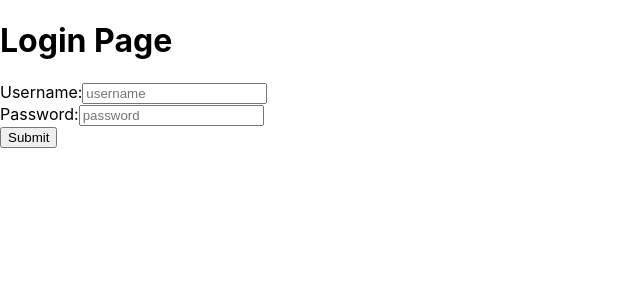
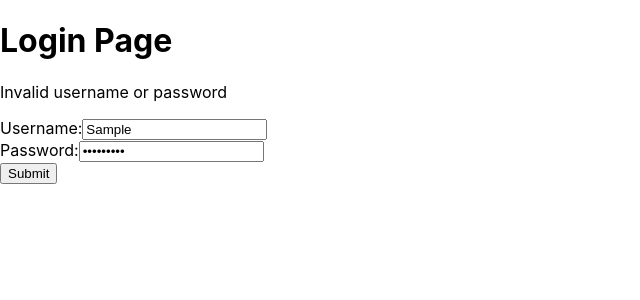
Before and after one commit to Naveed69/logIn-Page, a React (Create React App) app in the folder login-page/: page / in a window 1280 px wide. Both pictures are taken after typing "Sample", "Sample123" into the empty fields and a click on the button "Submit". Shown: the top 300 px of the page, without its empty margins (0-640 px from the left). Built offline with nearby package versions, Linux system fonts and the light colour scheme.

Commit message:
Added all functionality

```diff
--- a/login-page/src/components/Display.jsx
+++ b/login-page/src/components/Display.jsx
@@ -1,16 +1,21 @@
-import { useState } from "react";
+import { use, useState } from "react";
 import LoggedIn from "./LoggedIn";
 const Display = () => {
   const [loggedIn, setLoggedIn] = useState(false);
+  const [falselogin, setFalselogin] = useState(false);
   const handle = (e) => {
     e.preventDefault();
     if (
       e.target.username.value === "user" &&
       e.target.password.value === "password"
-    )
+    ) {
       setLoggedIn(true);
+      setFalselogin(false);
       e.target.username.value = "";
       e.target.password.value = "";
+    } else {
+      setFalselogin(true);
+    }
   };
   return (
     <>
@@ -18,6 +23,8 @@ const Display = () => {
       {loggedIn ? (
         <LoggedIn />
       ) : (
+        <>
+          {falselogin ? <p>Invalid username or password</p> : <></>}
           <form onSubmit={(e) => handle(e)}>
             <lable>
               Username:
@@ -41,6 +48,7 @@ const Display = () => {
             <br />
             <button type="submit">Submit</button>
           </form>
+        </>
       )}
     </>
   );
```
Lines whose indentation alone changed are shown as unchanged.
